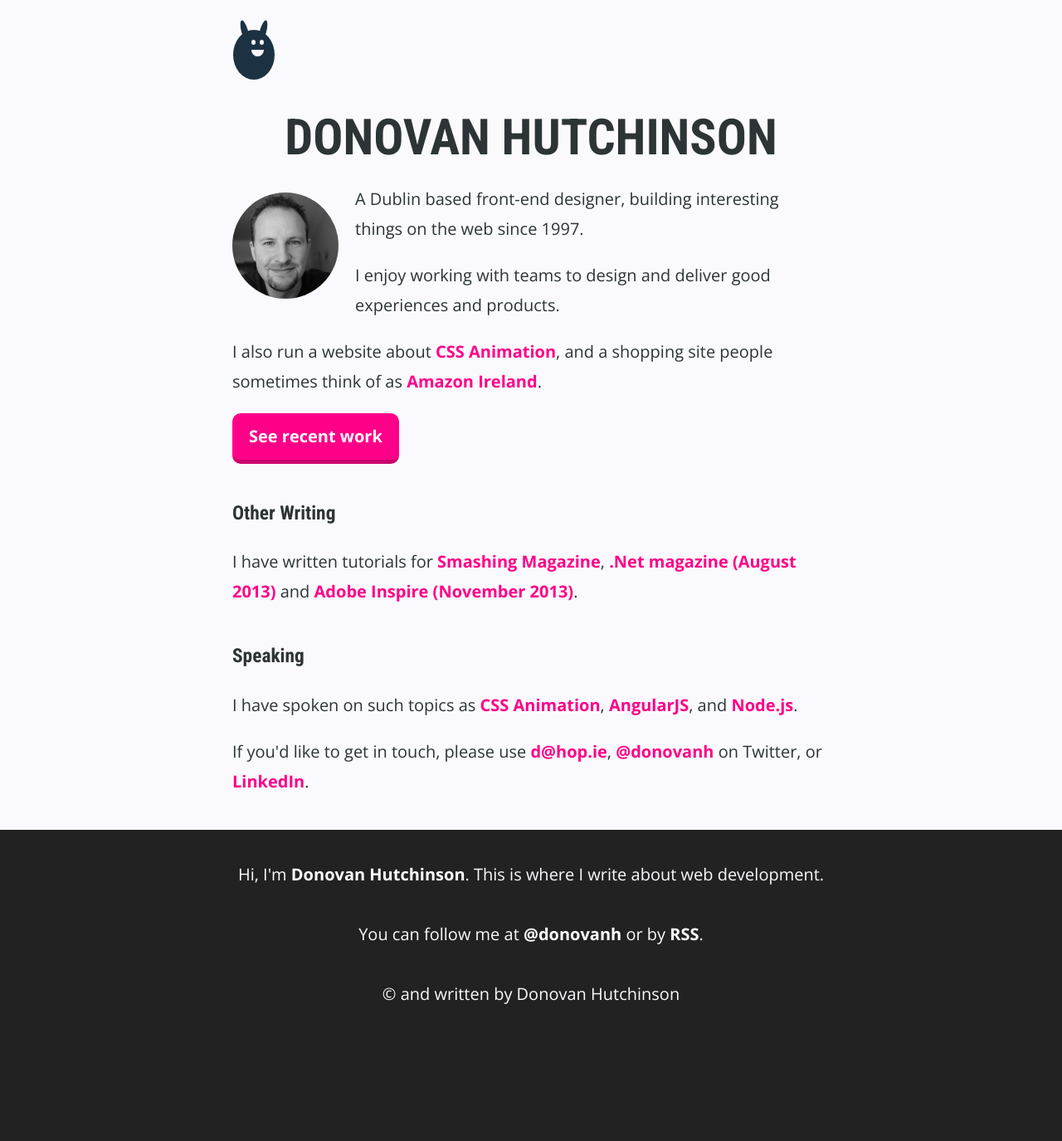
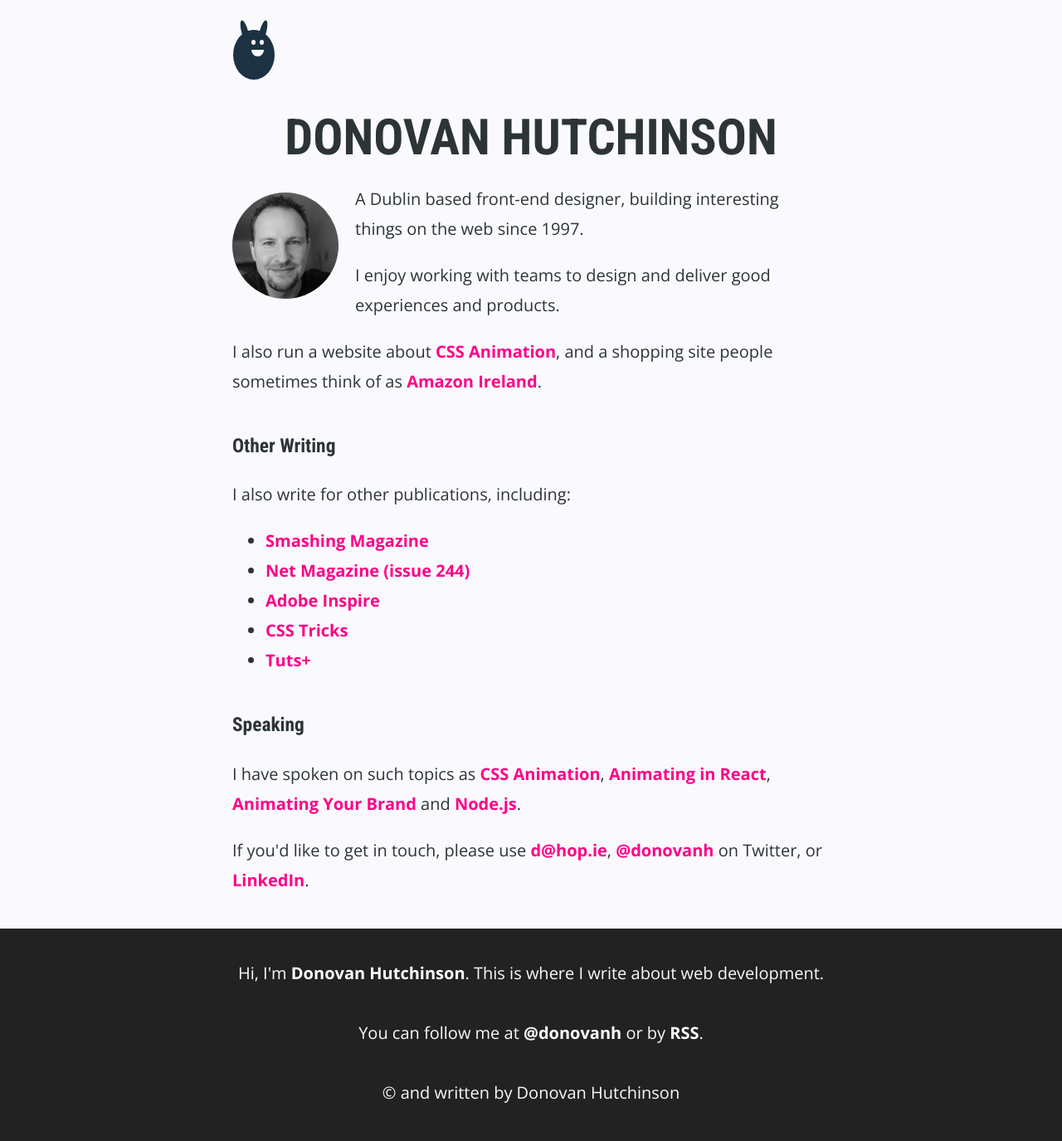
Before and after one commit to donovanh/donovanh.github.com, a Jekyll site: the page built from about/index.html, in a window 1280 px wide. Shown: the whole page at 83% size. Built offline with Jekyll 4.4.1, drawn with Linux system fonts in a browser that asks for light colours; nearby versions of some CDN libraries; before the commit the page ends 1256 px from its top, so only the background shows below that.

Commit message:
Updating about page

```diff
--- a/about/index.html
+++ b/about/index.html
@@ -17,17 +17,21 @@ bodyTag: internal
 
     <p>I also run a website about <a href="http://cssanimation.rocks">CSS Animation</a>, and a shopping site people sometimes think of as <a href="http://www.shopireland.ie">Amazon Ireland</a>.</p>
 
-    <p class="">
-      <a href="/portfolio/" class="large button">See recent work</a>
-    </p>
-
     <h3>Other Writing</h3>
 
-    <p>I have written tutorials for <a href="http://www.smashingmagazine.com/2014/08/12/a-better-404-page/">Smashing Magazine</a>, <a href="http://www.creativebloq.com/3d/how-create-impressive-3d-graphics-css3-21410672">.Net magazine (August 2013)</a> and <a href="http://www.adobe.com/inspire/2013/11/3d-css.html">Adobe Inspire (November 2013)</a>.</p>
+    <p>I also write for other publications, including:</p>
+
+    <ul>
+      <li><a href="https://www.smashingmagazine.com/author/dhutchinson/">Smashing Magazine</a></li>
+      <li><a href="https://www.creativebloq.com/3d/how-create-impressive-3d-graphics-css3-21410672">Net Magazine (issue 244)</a></li>
+      <li><a href="http://www.adobe.com/inspire/2013/11/3d-css.html">Adobe Inspire</a></li>
+      <li><a href="https://css-tricks.com/author/donovanh/">CSS Tricks</a></li>
+      <li><a href="https://tutsplus.com/authors/donovan-hutchinson">Tuts+</a></li>
+    </ul>
 
     <h3>Speaking</h3>
 
-    <p>I have spoken on such topics as <a href="/talks/css-animation/">CSS Animation</a>, <a href="/talks/angular-intro/">AngularJS</a>, and <a href="/blog/node-intro/">Node.js</a>.</p>
+    <p>I have spoken on such topics as <a href="/talks/css-animation/">CSS Animation</a>, <a href="https://cssanimation.rocks/ui-animation-react/">Animating in React</a>, <a href="https://www.youtube.com/watch?v=VYsJrPwI66M">Animating Your Brand</a> and <a href="/blog/node-intro/">Node.js</a>.</p>
 
     <p>If you'd like to get in touch, please use <a href="mailto:d@hop.ie">d@hop.ie</a>, <a href="http://twitter.com/donovanh">@donovanh</a> on Twitter, or <a href="http://www.linkedin.com/profile/view?id=25849782">LinkedIn</a>.</p>
   </section>
```
